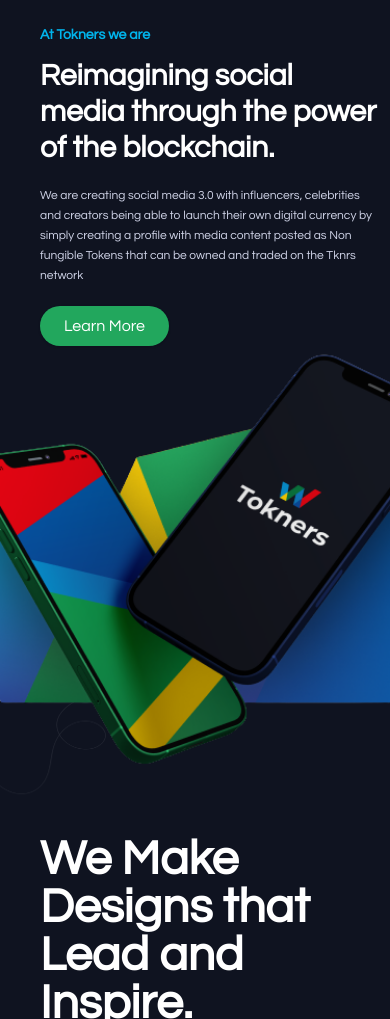
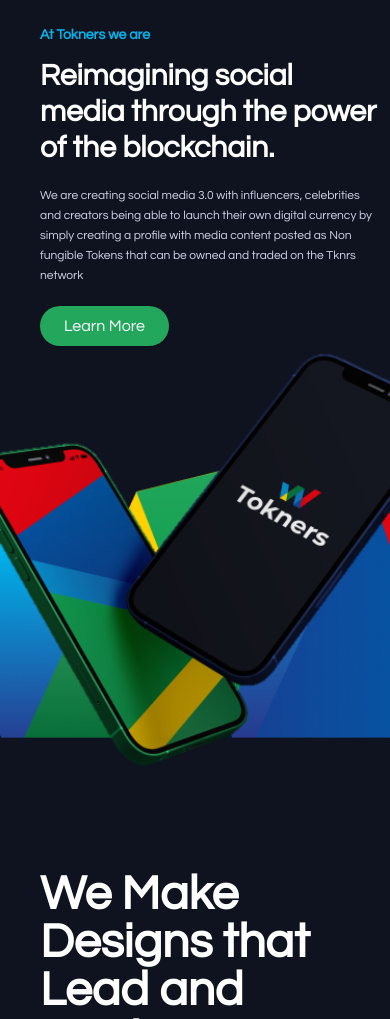
Before and after one commit to harun5897/Landing-Tokners, a website: page public/index.html in a window 390 px wide. Shown: the part 81-1100 px from the top of the page. Drawn offline with Linux system fonts and the light colour scheme; a web font is replaced by a local one.

Commit message:
fix(image): change banner image

```diff
--- a/public/index.html
+++ b/public/index.html
@@ -66,7 +66,7 @@
   </div>
   <div class="flex 2xl:justify-center justify-end lg:mt-20">
     <div class="w-[1280px]">
-      <section class="flex lg:flex-nowrap flex-wrap">
+      <section class="flex lg:flex-nowrap flex-wrap ">
         <div class="lg:w-1/2 md:w-9/12 w-full lg:pt-20 pt-5 xl:ml-0 ml-10 xl:mr-0 mr-2">
           <span class="text-sm font-bold" style="color: #00B4EC;">At Tokners we are</span>
           <div class="md:text-4xl text-3xl text-white font-bold mt-3">
@@ -78,7 +78,8 @@
           <button class="rounded-full px-6 py-2 mt-5 text-white shadow" style="background-color: #22A75D;">Learn More</button>
         </div>
         <div class="relative w-full flex justify-end">
-          <img class="w-full lg:hidden" src="./image/banner-image-mobile.png" alt="">
+          <img class="w-full lg:hidden absolute -z-10" src="./image/banner-background-mobile.png" alt="">
+          <img class="w-full lg:hidden" src="./image/banner-image-mobile-12.png" alt="">
           <img class="w-full lg:block hidden absolute -z-10" src="./image/banner-background.png" alt="">
           <img class="w-full lg:block hidden" src="./image/banner-image.png" alt="">
         </div>
@@ -86,7 +87,7 @@
 
       <section>
         <div class="relative md:mt-44 mt-16">
-          <img class="-z-10 absolute w-3/5 -top-36 -left-32" src="./image/line-shape.png" alt="">
+          <img class="-z-10 absolute w-3/5 -top-36 -left-32 lg:block hidden" src="./image/line-shape.png" alt="">
           <div class="text-5xl text-white font-bold xl:ml-0 ml-10 lg:w-1/2 w-9/12">
             <h3>We Make Designs that Lead and Inspire.</h3>
           </div>
```
Also changed, not shown: public/css/style.css, public/image/banner-background-mobile.png (added), public/image/banner-image-mobile-1.png (added), public/image/banner-image-mobile-12.png (added).
